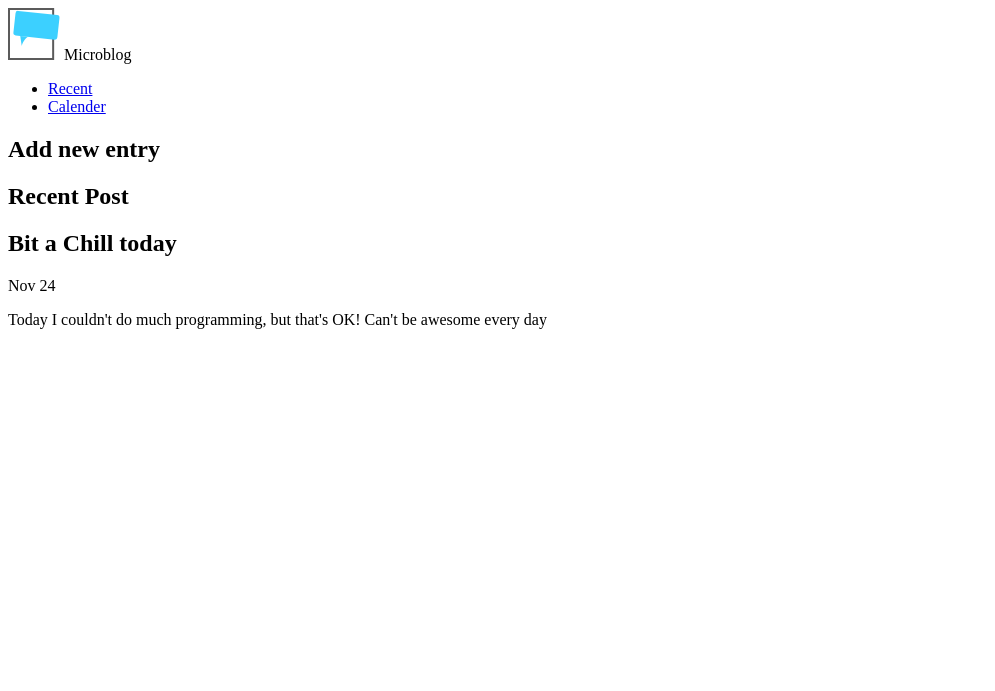
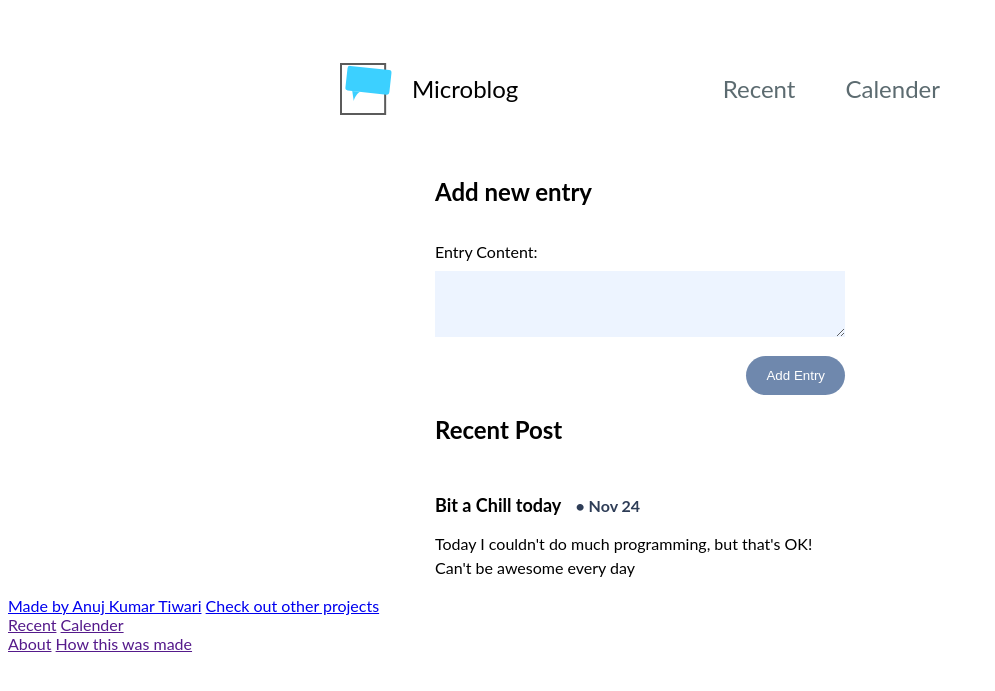
Before and after one commit to anujml/flask-blog, a Flask app: page / in a window 1280 px wide. Shown: the top 691 px of the page, without its empty margins (0-995 px from the left). Run offline with Flask 3, Linux system fonts and the light colour scheme.

Commit message:
styling of header and main content is done

```diff
--- /dev/null
+++ b/static/style.css
@@ -0,0 +1,112 @@
+html {
+  font-family : Lato, sans-serif;
+}
+
+body {
+  box-sizing : border-box;
+}
+
+*, *::after, *::before {
+  box-sizing : inherit;
+}
+
+.navbar {
+  max-width : 640px;
+  margin : 50px auto;
+  padding : 0 20px;
+  display : flex;
+  flex-direction : row;
+  justify-content : space-between;
+  font-size : 24px;
+}
+
+.navbar__brand {
+  display : flex;
+  align-items : center;
+}
+
+.navbar__logo {
+  margin-right : 20px;
+}
+
+.navbar__navigation {
+  display : flex;
+  flex-direction : row;
+  padding : 0;
+  list-style : none;
+  color : #5c6b70;
+
+}
+
+.navbar__navigation-item {
+   margin-left : 50px;
+}
+
+.navbar__link {
+  text-decoration : none;
+  color : inherit;
+}
+
+.main {
+  max-width : 450px;
+  margin : 0 auto;
+  padding : 0 20px;
+}
+
+.form {
+  display : flex;
+  flex-direction : column;
+  align-items : flex-end;
+}
+
+.form__input {
+  width : 100%
+}
+
+.form__label {
+  display : block;
+  margin-bottom : 10px;
+}
+
+.form__textarea {
+  width : inherit;
+  font-size : 18px;
+  padding : 12px 20px;
+  box-sizing : border-box;
+  background-color : #edf4ff;
+  border : none;
+}
+
+.form__submit {
+  background-color : #6f88ad;
+  color : white;
+  border : none;
+  padding : 12px 20px;
+  border-radius : 20px;
+  cursor : pointer;
+}
+
+.form__submit:hover {
+  background-color : #889bb8;
+  font-weight : bold;
+}
+
+.entry {
+  margin-top : 50px;
+}
+
+.entry__title {
+  display : inline;
+  font-size : 18px;
+}
+
+.entry__date {
+  color : #2e3d57;
+  font-weight : bold;
+  margin-left : 10px;
+}
+
+.entry__content {
+  font-size : 16px;
+  line-height : 150%;
+}
--- a/templates/home.html
+++ b/templates/home.html
@@ -4,35 +4,62 @@
   <meta charset="UTF-8">
   <meta http-equiv="X-UA-Compatible" content="IE=edge">
   <meta name="viewport" content="width=p, initial-scale=1.0">
+  <link rel="stylesheet" href="static/style.css">
   <title>Microblog</title>
 </head>
 <body>
 <header class = 'navbar'>
   <div class='navbar__brand'>
-    <img src='static/microblog-logo.svg' alt = 'microblog-logo' /> Microblog
+    <img class = 'navbar__logo' src='static/microblog-logo.svg' alt = 'microblog-logo' /> Microblog
   </div>
   <ul class = 'navbar__navigation'>
     <li class="navbar__navigation-item"><a href='#' class = 'navbar__link'> Recent </a></li>
     <li class="navbar__navigation-item"><a href='#' class = 'navbar__link'> Calender </a></li>
   </ul>
 </header>
-  <main>
+  <main class = 'main'>
     <section>
       <h1>Add new entry</h1>
+      <form class = 'form' action = '/entry' method = 'POST'>
+          <p class='form__input'>
+            <label class = 'form__label' for = 'sample-field'>Entry Content: </label>
+            <textarea aria-label = 'Entry Content' class = 'form__textarea' name = 'content' /></textarea>
+          </p>
+        <button type = 'submit' class = 'form__submit'>Add Entry</button>
+      </form>
     </section>
+
+
     <section>
       <h1>Recent Post</h1>
-      <article>
-        <h2>Bit a Chill today</h2>
-        <time datetime='2023-11-14'>Nov 24</time>
-        <p>
+      <article class = 'entry'>
+        <div>
+          <h2 class = 'entry__title' >Bit a Chill today</h2>
+          <time class = 'entry__date' datetime='2023-11-14'>• Nov 24</time>
+        </div>
+        <p class = 'entry__content'>
           Today I couldn't do much programming, but that's OK! Can't be awesome every day
         </p>
       </article>
     </section>
   </main>
-  <footer>
-
+  <footer class = 'footer'>
+    <div class="footer__content">
+      <section class="left">
+        <a href="#" class="footer_item">Made by Anuj Kumar Tiwari</a>
+        <a href="#" class="footer_item">Check out other projects</a>
+      </section>
+      <section class="right">
+        <div class="footer__column">
+          <a href="" class="footer__item">Recent</a>
+          <a href="" class="footer__item">Calender</a>
+        </div>
+        <div class="footer__column">
+          <a href="" class="footer__item">About</a>
+          <a href="" class="footer__item">How this was made</a>
+        </div>
+      </section>
+    </div>
   </footer>
 </body>
 </body>
```
